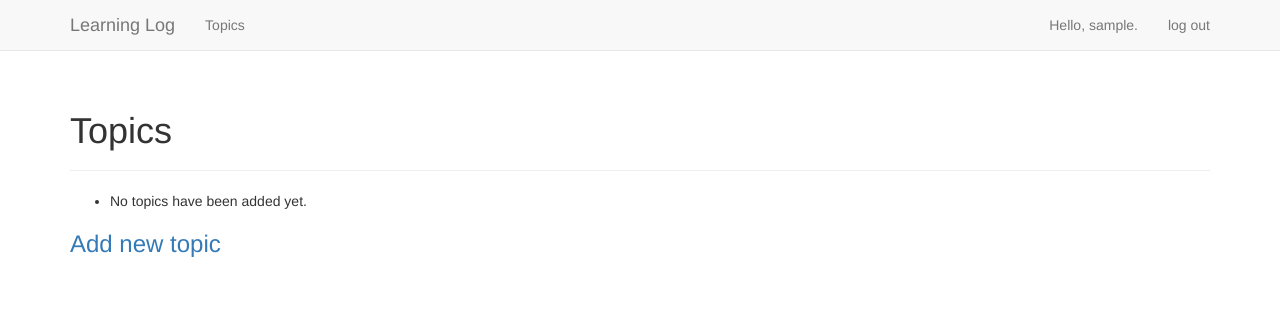
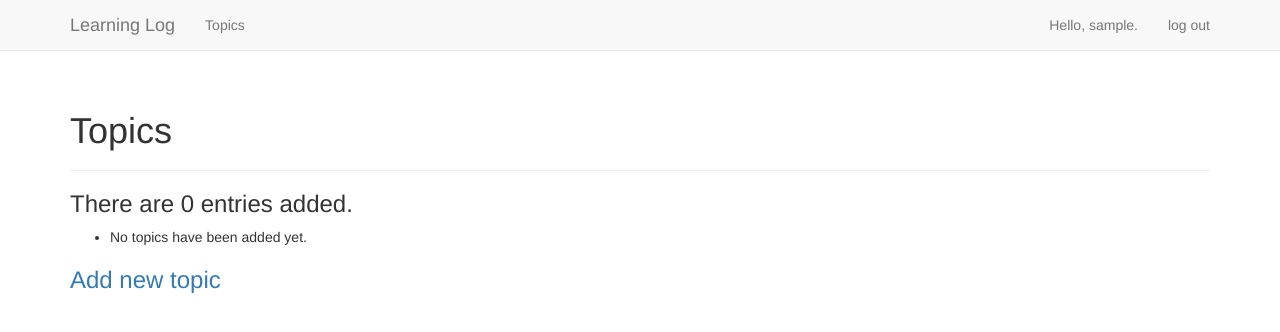
Before and after one commit to ValentynKyrylenko/betinvest_b2b_translate, a Django app: page /topics/ in a window 1280 px wide. Shown: the top 332 px of the page. Run offline with Django 3.2, Linux system fonts and the light colour scheme; the visitor is signed in with stand-in values (Sample User, id 1); data that the repository does not hold is empty; some libraries are stand-ins or nearby versions.

Commit message:
Number of entryies shown

```diff
--- a/learning_logs/models.py
+++ b/learning_logs/models.py
@@ -15,7 +15,7 @@ class Topic(models.Model):
 
 class Entry(models.Model):
     '''Something specific about topic'''
-    topic = models.ForeignKey(Topic)
+    topic = models.ForeignKey(Topic, on_delete=models.CASCADE)
     text = models.TextField()
     date_added = models.DateTimeField(auto_now_add=True)
 
--- a/learning_logs/templates/learning_logs/topics.html
+++ b/learning_logs/templates/learning_logs/topics.html
@@ -5,12 +5,24 @@
 {% endblock header %}
 
 {% block content %}
+
+<h3>There are {{ total_entries }} entries added.</h3>
+
   <ul>
        {% for topic in topics %}
-  <li><h3><a href="{% url 'learning_logs:topic' topic.id %}">{{ topic }}</a></h3></li>
-    {% empty %}
-      <li>No topics have been added yet.</li>
-    {% endfor %}
+              <li>
+                <h3><a href="{% url 'learning_logs:topic' topic.id %}">{{ topic }}</a>
+                {% if topic.n_ent > 0 %}
+                    <small><span class="label label-warning">{{ topic.n_ent}}</span></small></h3>
+                {% endif %}
+
+
+              </li>
+                {% empty %}
+                <li>No topics have been added yet.</li>
+       {% endfor %}
   </ul>
   <h3><a href="{% url 'learning_logs:new_topic' %}">Add new topic</h3>
+
+
 {% endblock content %}
--- a/learning_logs/urls.py
+++ b/learning_logs/urls.py
@@ -15,4 +15,6 @@ urlpatterns = [
     url(r'^new_entry/(?P<topic_id>\d+)/$', views.new_entry, name='new_entry'),
     # Page for editing an entry
     url(r'^edit_entry/(?P<entry_id>\d+)/$', views.edit_entry, name='edit_entry'),
+    # Page for deleting an entry
+    url(r'^delete_entry/(?P<delete_id>\d+)/$', views.delete_entry, name='delete_entry'),
 ]
--- a/learning_logs/views.py
+++ b/learning_logs/views.py
@@ -8,6 +8,9 @@ from .forms import TopicForm
 from .forms import EntryForm
 # Create your views here.
 
+# Counting objects
+from django.db.models import Count
+
 
 def index(request):
     '''Home page for learning_log'''
@@ -16,10 +19,12 @@ def index(request):
 
 @login_required
 def topics(request):
-    '''Show all topics'''
-    topics = Topic.objects.filter(owner=request.user).order_by('date_added')
+    'Show all topics'''
+    topics = Topic.objects.annotate(n_ent=Count('entry')).filter(owner=request.user).order_by('date_added')
     #topics = Topic.objects.order_by('date_added')
-    context = {'topics': topics}
+    # Total number of entries
+    total_entries = Entry.objects.count()
+    context = {'topics': topics, 'total_entries': total_entries}
     return render(request, 'learning_logs/topics.html', context)
 
 
@@ -93,3 +98,12 @@ def edit_entry(request, entry_id):
                                                 args=[topic.id]))
     context = {'entry': entry, 'topic': topic, 'form': form}
     return render(request, 'learning_logs/edit_entry.html', context)
+
+
+@login_required
+def delete_entry(request, delete_id):
+   # delete an object and send a confirmation response
+    item = Entry.objects.get(id=delete_id)
+    topic = item.topic
+    item.delete()
+    return HttpResponseRedirect(reverse('learning_logs:topic', args=[topic.id]))
--- /dev/null
+++ b/placeholder.txt
@@ -0,0 +1,2 @@
+This file ensures that learning_log/static/ will be added to the project.
+Django will collect static files and place them in learning_log/static/.
```
Also changed, not shown: learning_logs/templates/learning_logs/topic.html (+7 -2 lines).
